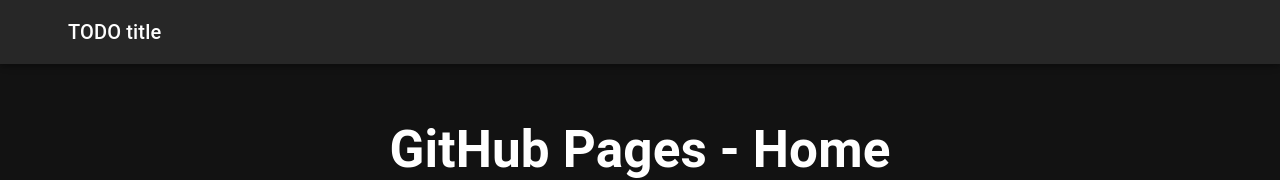
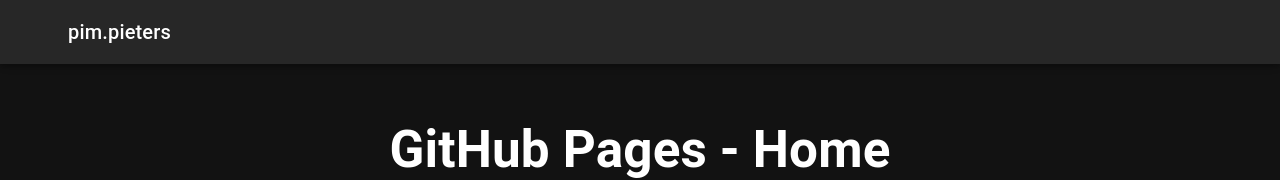
Before and after one commit to pipieter/pipieter.github.io, a React (Vite) app: page /#/ in a window 1280 px wide. Shown: the top 180 px of the page. Built offline with nearby package versions, Linux system fonts and the light colour scheme; some icons are missing.

Commit message:
Rename website

```diff
--- a/index.html
+++ b/index.html
@@ -3,7 +3,7 @@
   <head>
     <meta charset="UTF-8" />
     <meta name="viewport" content="width=device-width, initial-scale=1.0" />
-    <title>pipieter.github.io</title>
+    <title>pim.pieters</title>
   </head>
   <body>
     <div id="root"></div>
--- a/src/components/Sidebar.tsx
+++ b/src/components/Sidebar.tsx
@@ -137,7 +137,7 @@ export default function Sidebar(props: {
             <MenuIcon />
           </IconButton>
           <Typography variant="h6" noWrap component="div">
-            TODO title
+            pim.pieters
           </Typography>
         </Toolbar>
       </AppBar>
```
